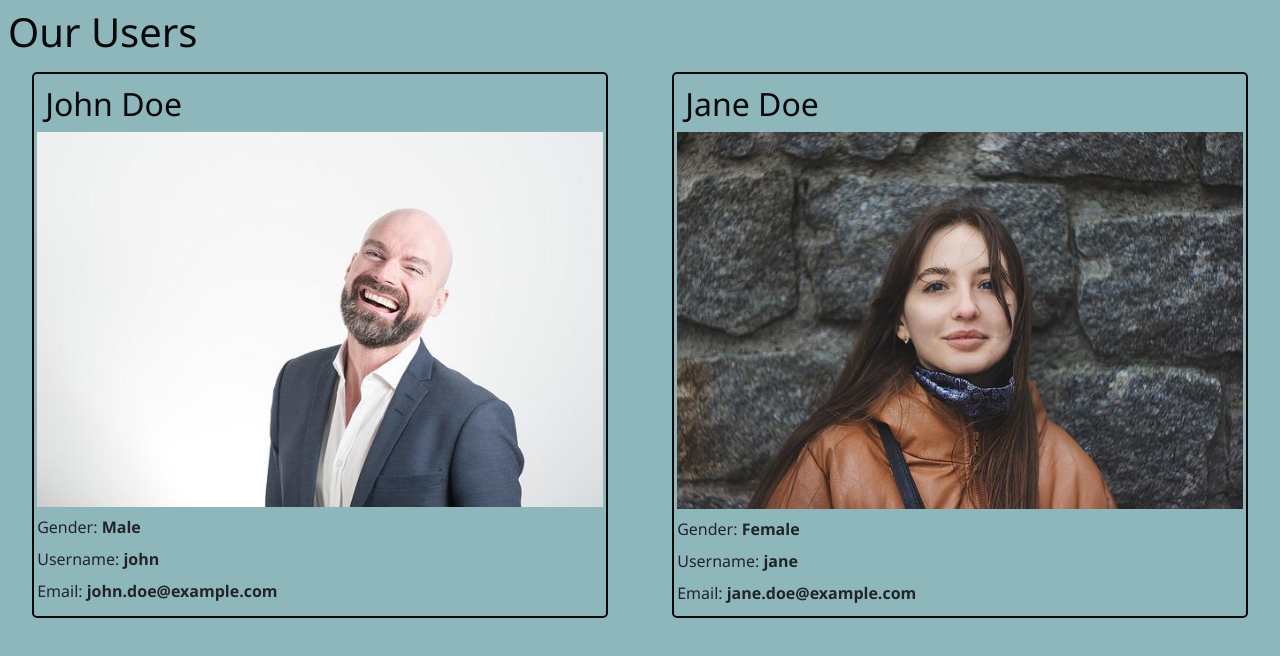
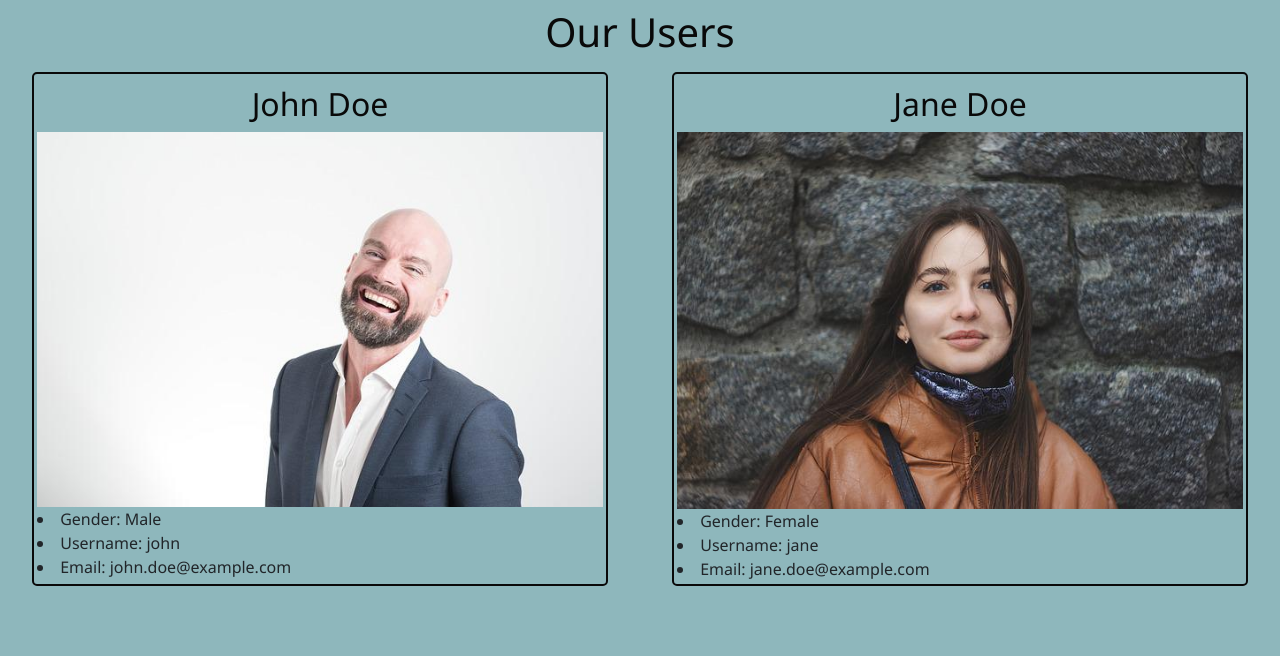
Before and after one commit to GabrieleStentella96/Progetto-settimanale-week7---Fetch-JSON, a plain HTML site: page index.html in a window 1280 px wide. Drawn offline with nearby package versions, Linux system fonts and the light colour scheme.

Commit message:
primo commit

```diff
--- a/css/stile.css
+++ b/css/stile.css
@@ -3,17 +3,6 @@ body {
     font-family: 'Segoe UI', Tahoma, Geneva, Verdana, sans-serif;
 }
 
-p {
-    margin: 1rem;
-}
-
-img {
-    width: 100%;
-}
-
-span {
-    font-weight: bold;
-}
 
 #card {
     display: flex;
@@ -34,7 +23,7 @@ span {
 h1, h2 {
     color: rgb(9, 9, 9);
     margin: 0.5rem;
-    text-align: left;
+    text-align: center;
 }
 
 p {
--- a/js/script.js
+++ b/js/script.js
@@ -11,9 +11,9 @@ fetch('json/users.json').then(response => {
          card.innerHTML =    `
                              <h2>${element.firstName} ${element.lastName}</h2>
                              <img src="${element.profileURL}" alt="">
-                             <p>Gender: <span>${element.gender}</span></p>
-                             <p>Username: <span>${element.username}</span></p>
-                             <p>Email: <span>${element.email}</span></p>
+                             <li>Gender: ${element.gender}</li>
+                             <li>Username: ${element.username}</li>
+                             <li>Email: ${element.email}</li>
                              `
          container.appendChild(card);
      });
```
